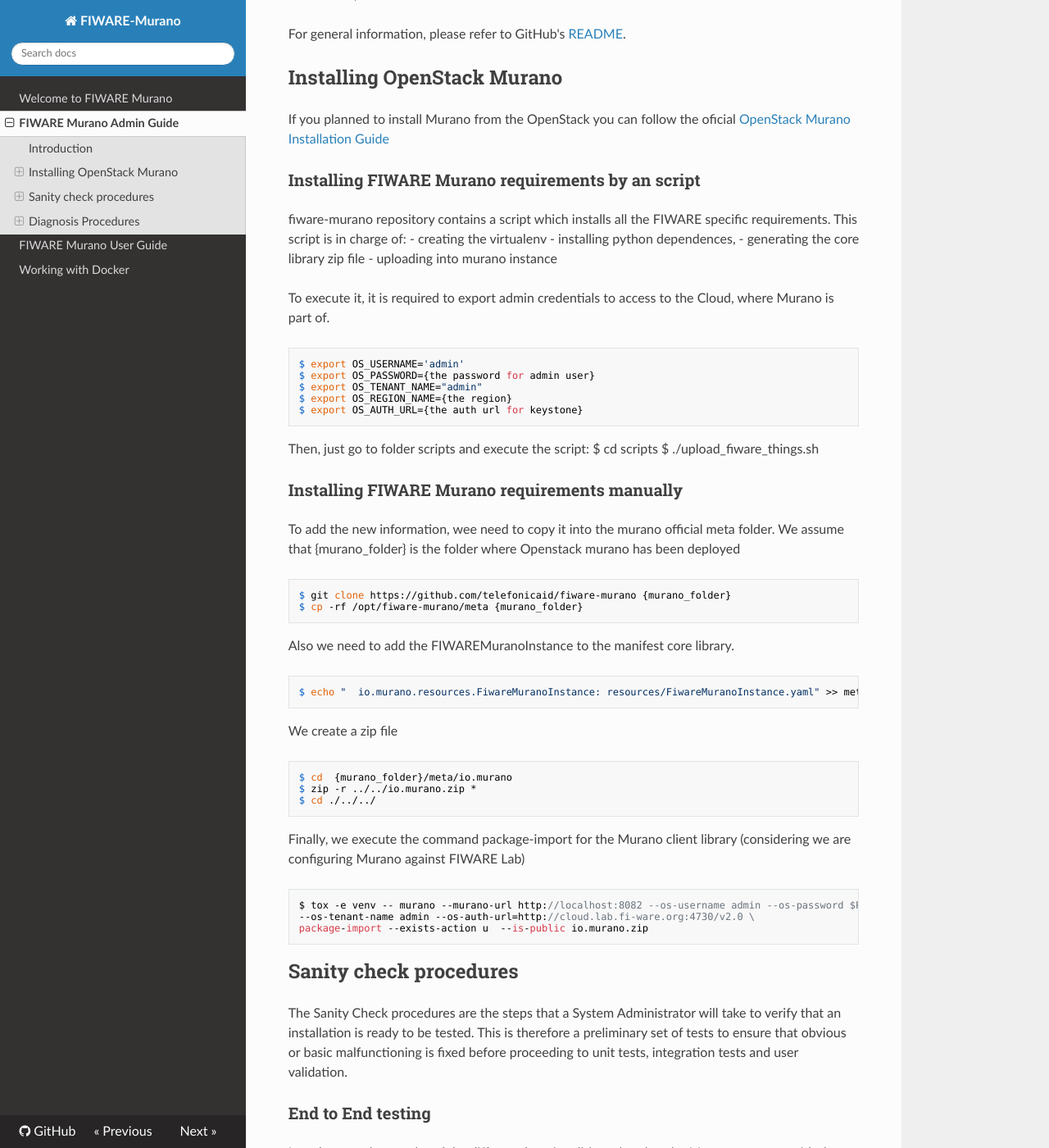
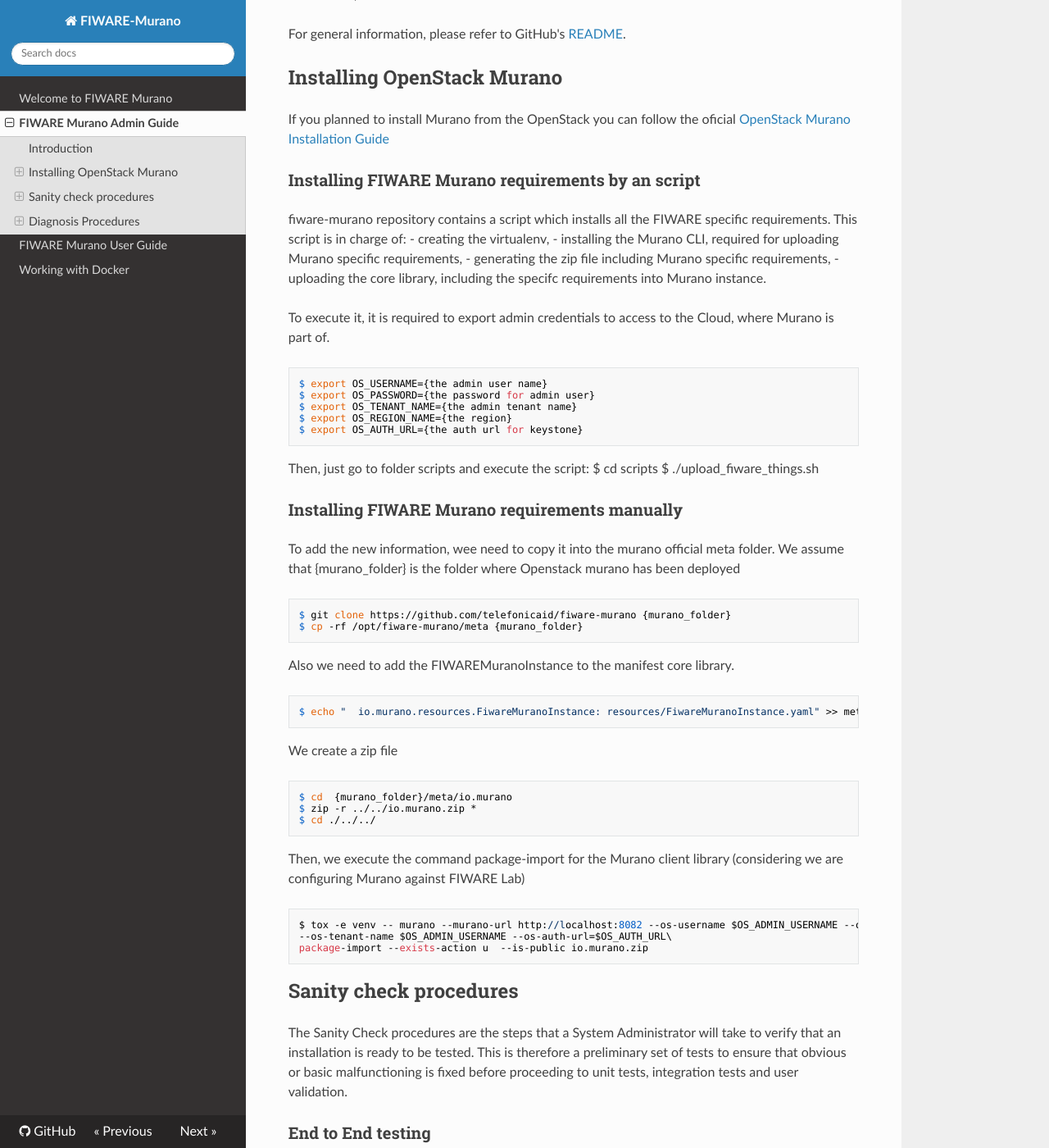
Before and after one commit to flopezag/fiware-murano, an MkDocs documentation site: the page built from doc/admin.md, in a window 1280 px wide and 1400 px high, scrolled down 258 px. Shown: the whole window at 82% size. Built offline with MkDocs 1.6.1, drawn with Linux system fonts in a browser that asks for light colours; nearby versions of some CDN libraries; comment, search, counter and statistics services are not loaded; old or Windows-style settings are respelled for this version of MkDocs.

Commit message:
Update according requirements

```diff
--- a/doc/admin.md
+++ b/doc/admin.md
@@ -16,16 +16,16 @@
 
 ### Installing FIWARE Murano requirements by an script
 fiware-murano repository contains a script which installs all the FIWARE specific requirements. This script is in charge of:
-- creating the virtualenv
-- installing python dependences,
-- generating the core library zip file
-- uploading into murano instance
+- creating the virtualenv,
+- installing the Murano CLI, required for uploading Murano specific requirements,
+- generating the zip file including Murano specific requirements,
+- uploading the core library, including the specifc requirements into Murano instance.
 
 To execute it, it is required to export admin credentials to access to the Cloud, where Murano is part of.
 
-    $ export OS_USERNAME='admin'
+    $ export OS_USERNAME={the admin user name}
     $ export OS_PASSWORD={the password for admin user}
-    $ export OS_TENANT_NAME="admin"
+    $ export OS_TENANT_NAME={the admin tenant name}
     $ export OS_REGION_NAME={the region}
     $ export OS_AUTH_URL={the auth url for keystone}
 
@@ -50,11 +50,12 @@
     $ zip -r ../../io.murano.zip *
     $ cd ./../../
 
-Finally, we execute the command package-import for the Murano client library (considering we are configuring Murano against FIWARE Lab)
+Then, we execute the command package-import for the Murano client library (considering we are configuring Murano against FIWARE Lab)
 
-    $ tox -e venv -- murano --murano-url http://localhost:8082 --os-username admin --os-password $PASSWORD \
-    --os-tenant-name admin --os-auth-url=http://cloud.lab.fi-ware.org:4730/v2.0 \
+    $ tox -e venv -- murano --murano-url http://localhost:8082 --os-username $OS_ADMIN_USERNAME --os-password $OS_PASSWORD \
+    --os-tenant-name $OS_ADMIN_USERNAME --os-auth-url=$OS_AUTH_URL\
     package-import --exists-action u  --is-public io.murano.zip
+
 
 
 ## Sanity check procedures
```
Also changed, not shown: README.md (+10 -10 lines).
